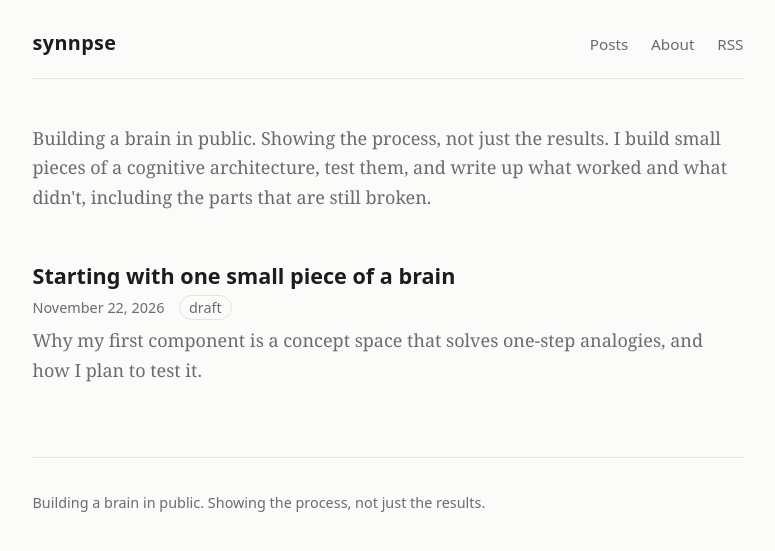
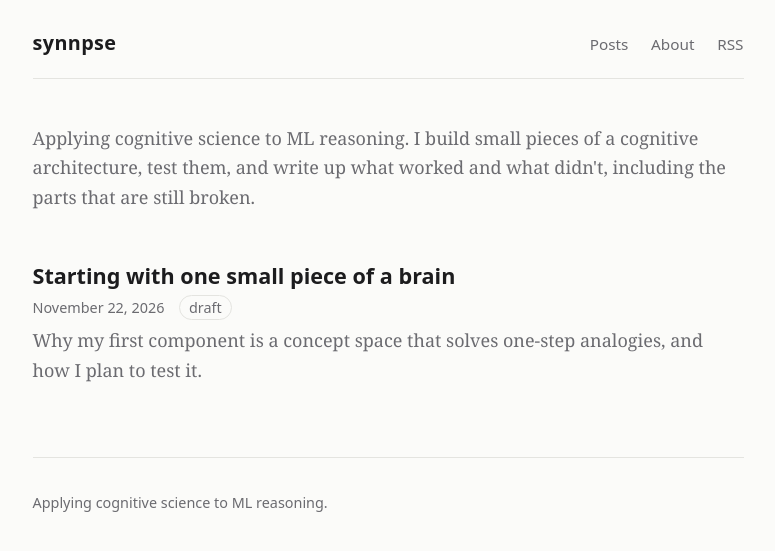
Before and after one commit to AnushaMishra/AnushaMishra.github.io, a Jekyll site: the page built from index.md, in a window 1280 px wide. Shown: the top 551 px of the page, without its empty margins (252-1027 px from the left). Built offline with Jekyll 4.4.1, drawn with Linux system fonts in a browser that asks for light colours.

Commit message:
Revise site tagline and description
Updated tagline and description to reflect focus on cognitive science applications in ML.

```diff
--- a/_config.yml
+++ b/_config.yml
@@ -1,7 +1,7 @@
 # Site settings. Edit these first.
 title: synnpse                 # display name; change to whatever you pick
-tagline: Building a brain in public. Showing the process, not just the results.
-description: Notes from building small cognitive components, like analogy, concept spaces and evals.
+tagline: Applying cognitive science to ML reasoning.
+description: Exploring how ideas from cognitive science can be applied to ML reasoning. Sharing the process as I go.
 url: https://anushamishra.github.io
 baseurl: ""
 twitter_handle: ""             # e.g. synnpse (no @)
```
